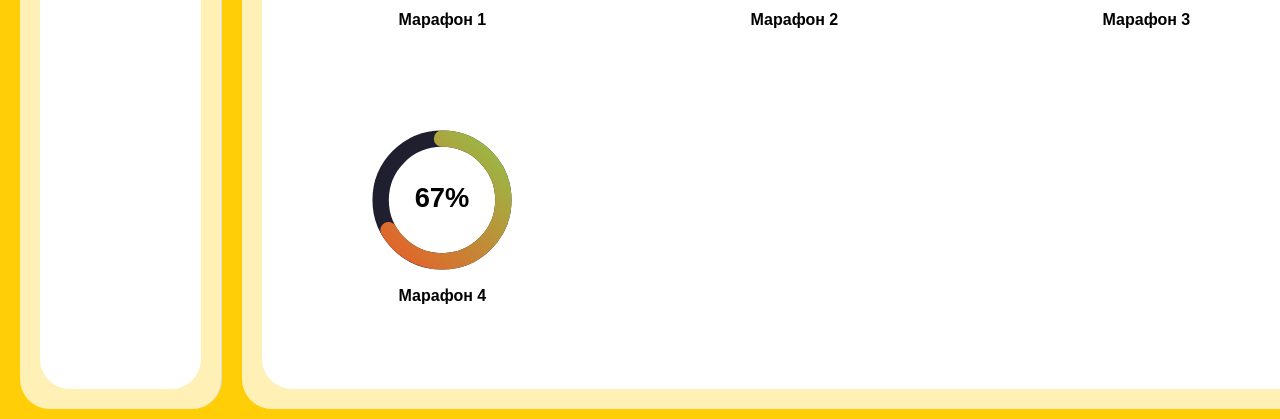
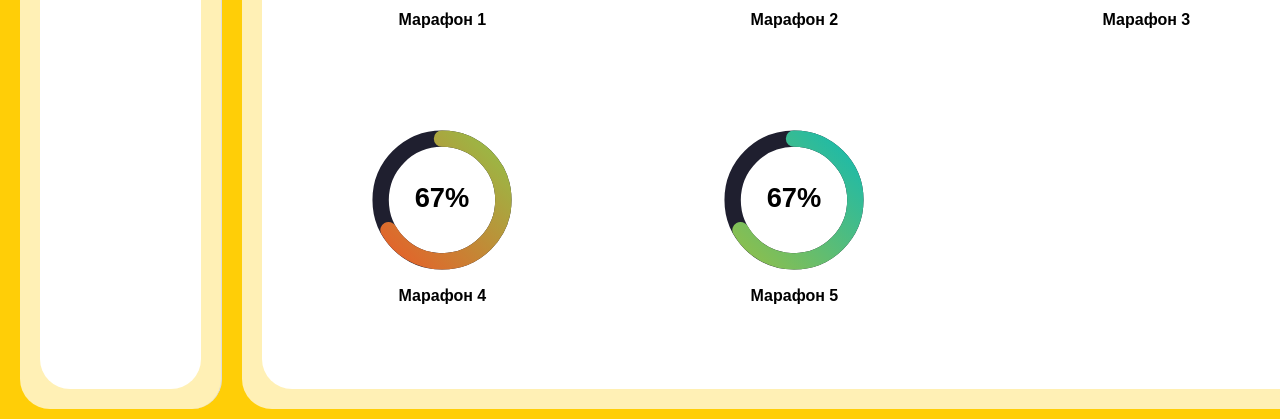
Before and after one commit to slava-bos-top/FivOneSite, a React (Create React App) app: page / in a window 1280 px wide. Shown: the part 2980-3399 px from the top of the page. Built offline with nearby package versions, Linux system fonts and the light colour scheme.

Commit message:
update progress

```diff
--- a/src/components/statistics/Statistics.jsx
+++ b/src/components/statistics/Statistics.jsx
@@ -149,6 +149,13 @@ function SplitScreen() {
         week2: week11,
         week3: week12,
     },
+    {
+        title: "Марафон 5",
+        marathone: maraphone4,
+        totalMarathone: 3,
+        totalWeek1: 7,
+        week1: week13,
+    },
     // {
     //     title: "Марафон 5",
     //     weeks: [
@@ -200,6 +207,7 @@ function SplitScreen() {
                 </div>
 
                 {/* Тиждень 2 */}
+                {selectedMarathon.totalWeek3 (
                 <div style={{ marginBottom: "16px" }}>
                 <p>Тиждень 2: {selectedMarathon.week2}/{selectedMarathon.totalWeek2}</p>
                 <div style={{
@@ -215,6 +223,7 @@ function SplitScreen() {
                     }} />
                 </div>
                 </div>
+                )}
 
                 {/* Тиждень 3 (якщо він є) */}
                 {selectedMarathon.totalWeek3 && (
```
